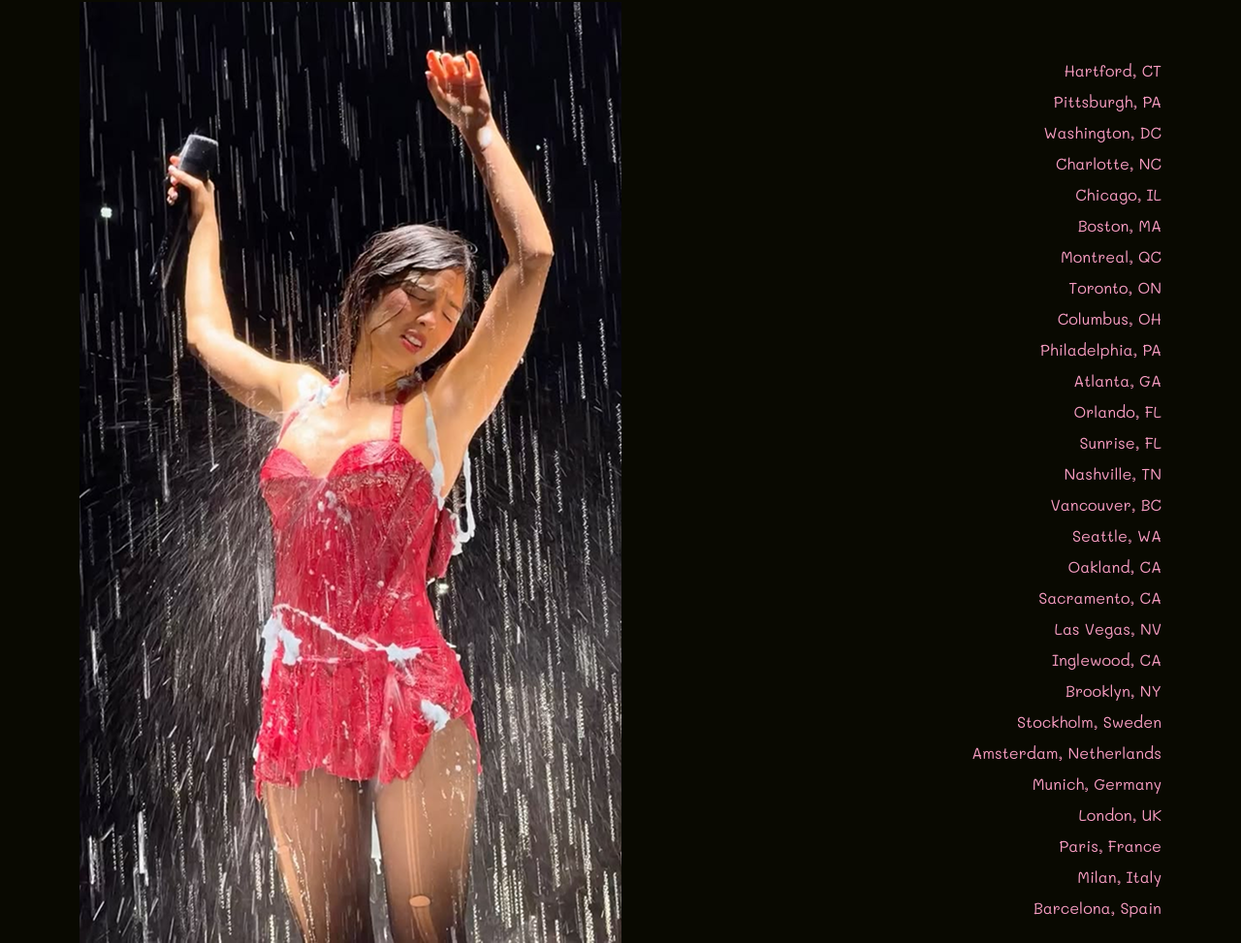
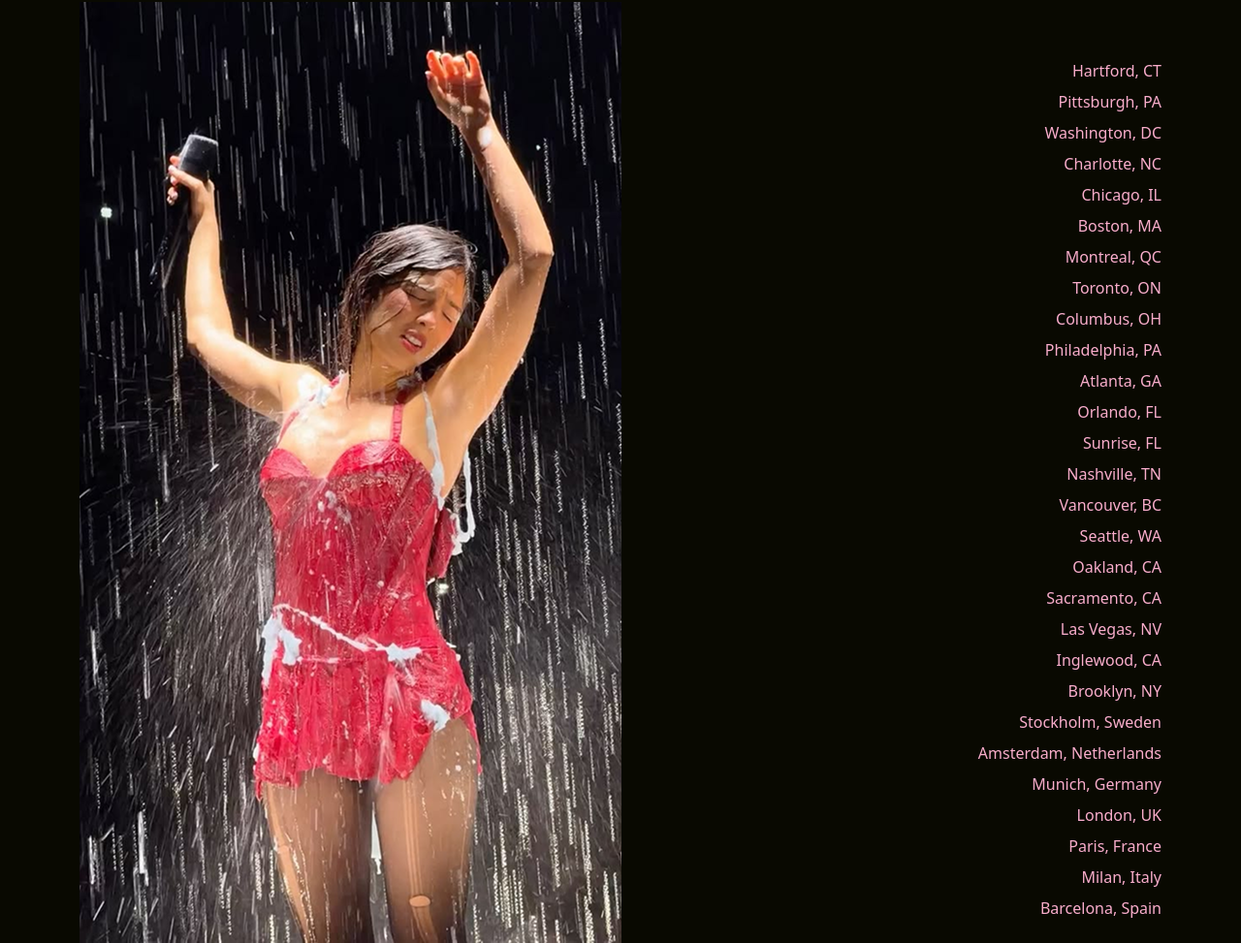
Before and after one commit to casalinasg/olivia-rodrigo-e-commerce, a plain HTML site: page tour.html in a window 1280 px wide. Shown: the part 2149-3122 px from the top of the page at 97% size. Drawn offline with nearby package versions, Linux system fonts and the light colour scheme.

Commit message:
Add files via upload

```diff
--- a/css/tour.css
+++ b/css/tour.css
@@ -65,12 +65,9 @@ p span {
     margin: auto;
 }
 
-.fechas {
+.fechas{
+    color: #F9ADCB;
     text-align: center;
-    /*margin-top: 20%;*/
-}
-
-.fechas p {
     margin: 0;
     line-height: 2rem;
     font-size: 1rem;
--- a/tour.html
+++ b/tour.html
@@ -103,34 +103,36 @@
             class="contenido-fechas d-flex flex-column flex-md-row justify-content-between align-items-center align-items-md-start w-100 gap-4">
             <img src="img/olivia-lluvia-show.png" alt="Olivia bajo la lluvia en concierto" class="img-fluid">
             <div class="fechas justify-content-end">
-                <p>Hartford, CT</p>
-                <p>Pittsburgh, PA</p>
-                <p>Washington, DC</p>
-                <p>Charlotte, NC</p>
-                <p>Chicago, IL</p>
-                <p>Boston, MA</p>
-                <p>Montreal, QC</p>
-                <p>Toronto, ON</p>
-                <p>Columbus, OH</p>
-                <p>Philadelphia, PA</p>
-                <p>Atlanta, GA</p>
-                <p>Orlando, FL</p>
-                <p>Sunrise, FL</p>
-                <p>Nashville, TN</p>
-                <p>Vancouver, BC</p>
-                <p>Seattle, WA</p>
-                <p>Oakland, CA</p>
-                <p>Sacramento, CA</p>
-                <p>Las Vegas, NV</p>
-                <p>Inglewood, CA</p>
-                <p>Brooklyn, NY</p>
-                <p>Stockholm, Sweden</p>
-                <p>Amsterdam, Netherlands</p>
-                <p>Munich, Germany</p>
-                <p>London, UK</p>
-                <p>Paris, France</p>
-                <p>Milan, Italy</p>
-                <p>Barcelona, Spain</p>
+                <ul>
+                    <ul>Hartford, CT</ul>
+                    <ul>Pittsburgh, PA</ul>
+                    <ul>Washington, DC</ul>
+                    <ul>Charlotte, NC</ul>
+                    <ul>Chicago, IL</ul>
+                    <ul>Boston, MA</ul>
+                    <ul>Montreal, QC</ul>
+                    <ul>Toronto, ON</ul>
+                    <ul>Columbus, OH</ul>
+                    <ul>Philadelphia, PA</ul>
+                    <ul>Atlanta, GA</ul>
+                    <ul>Orlando, FL</ul>
+                    <ul>Sunrise, FL</ul>
+                    <ul>Nashville, TN</ul>
+                    <ul>Vancouver, BC</ul>
+                    <ul>Seattle, WA</ul>
+                    <ul>Oakland, CA</ul>
+                    <ul>Sacramento, CA</ul>
+                    <ul>Las Vegas, NV</ul>
+                    <ul>Inglewood, CA</ul>
+                    <ul>Brooklyn, NY</ul>
+                    <ul>Stockholm, Sweden</ul>
+                    <ul>Amsterdam, Netherlands</ul>
+                    <ul>Munich, Germany</ul>
+                    <ul>London, UK</ul>
+                    <ul>Paris, France</ul>
+                    <ul>Milan, Italy</ul>
+                    <ul>Barcelona, Spain</ul>
+                </ul>
             </div>
         </div>
     </section>
```
